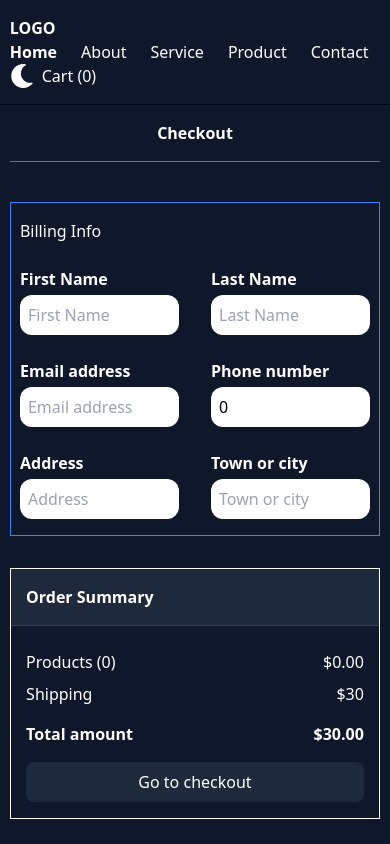
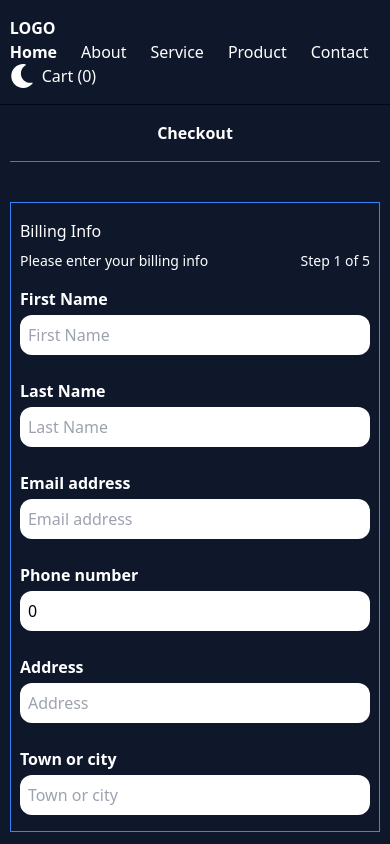
Before and after one commit to AbhinavTuladhar/ecommerce-redux, a React (Vite) app: page /checkout in a window 390 px wide. Shown: the top 844 px of the page. Built offline with nearby package versions, Linux system fonts and the light colour scheme; no server answers; what tailwindcss-fluid-type would draw is missing.

Commit message:
style: make BillingInfo responsive
Also add new xs breakpoint (576px)

```diff
--- a/src/pages/Checkout/BillingInfo.tsx
+++ b/src/pages/Checkout/BillingInfo.tsx
@@ -13,18 +13,20 @@ const BillingInfo: FC<Props> = ({ handleInputChange, formData }) => {
     placeholder: string
     type: React.HTMLInputTypeAttribute
     name: BillingInfoNames
-    value: string | number
+    value: string | number | readonly string[] | undefined
   }
 
-  const { billingInfo } = formData
+  const {
+    billingInfo: { address, email, firstName, lastName, phone, town },
+  } = formData
 
   const formConstruct: Array<InputInterface> = [
-    { title: 'First Name', placeholder: 'First Name', type: 'text', name: 'firstName', value: billingInfo.firstName },
-    { title: 'Last Name', placeholder: 'Last Name', type: 'text', name: 'lastName', value: billingInfo.lastName },
-    { title: 'Email address', placeholder: 'Email address', type: 'email', name: 'email', value: billingInfo.email },
-    { title: 'Phone number', placeholder: 'Phone number', type: 'number', name: 'phone', value: billingInfo.phone },
-    { title: 'Address', placeholder: 'Address', type: 'text', name: 'address', value: billingInfo.address },
-    { title: 'Town or city', placeholder: 'Town or city', type: 'text', name: 'town', value: billingInfo.town },
+    { title: 'First Name', placeholder: 'First Name', type: 'text', name: 'firstName', value: firstName },
+    { title: 'Last Name', placeholder: 'Last Name', type: 'text', name: 'lastName', value: lastName },
+    { title: 'Email address', placeholder: 'Email address', type: 'email', name: 'email', value: email },
+    { title: 'Phone number', placeholder: 'Phone number', type: 'number', name: 'phone', value: phone },
+    { title: 'Address', placeholder: 'Address', type: 'text', name: 'address', value: address },
+    { title: 'Town or city', placeholder: 'Town or city', type: 'text', name: 'town', value: town },
   ]
 
   const mappedInputs = formConstruct.map((entry, index) => {
@@ -45,10 +47,16 @@ const BillingInfo: FC<Props> = ({ handleInputChange, formData }) => {
   })
 
   return (
-    <div className="flex flex-col gap-y-2">
-      <h2 className="mb-4 fluid-text-2xl">Billing Info</h2>
-      <div className="grid grid-cols-2 gap-x-8 gap-y-6">{mappedInputs}</div>
-    </div>
+    <section className="flex flex-col gap-y-4">
+      <div className="flex flex-col gap-y-2">
+        <h2 className="fluid-text-2xl">Billing Info</h2>
+        <div className="flex justify-between text-sm">
+          <span> Please enter your billing info </span>
+          <span> Step 1 of 5 </span>
+        </div>
+      </div>
+      <div className="xs:grid-cols-2 grid grid-cols-1 gap-x-8 gap-y-6">{mappedInputs}</div>
+    </section>
   )
 }
 
--- a/tailwind.config.js
+++ b/tailwind.config.js
@@ -32,6 +32,9 @@ export default {
       gridTemplateRows: {
         'page-layout': 'auto 1fr auto',
       },
+      screens: {
+        xs: '576px',
+      },
     },
   },
   plugins: [
```
